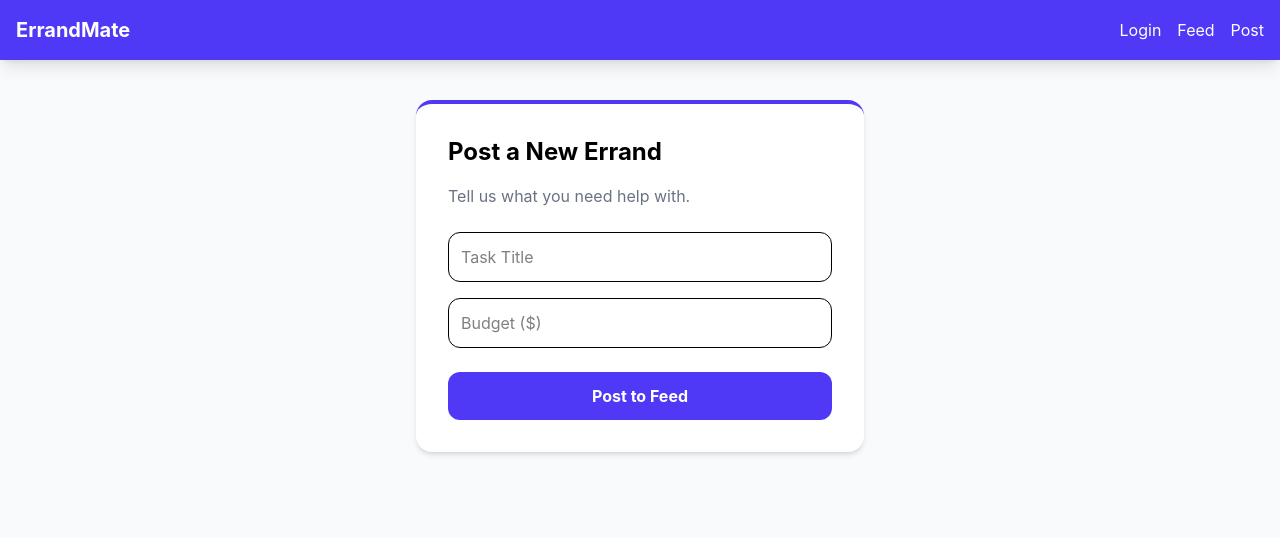
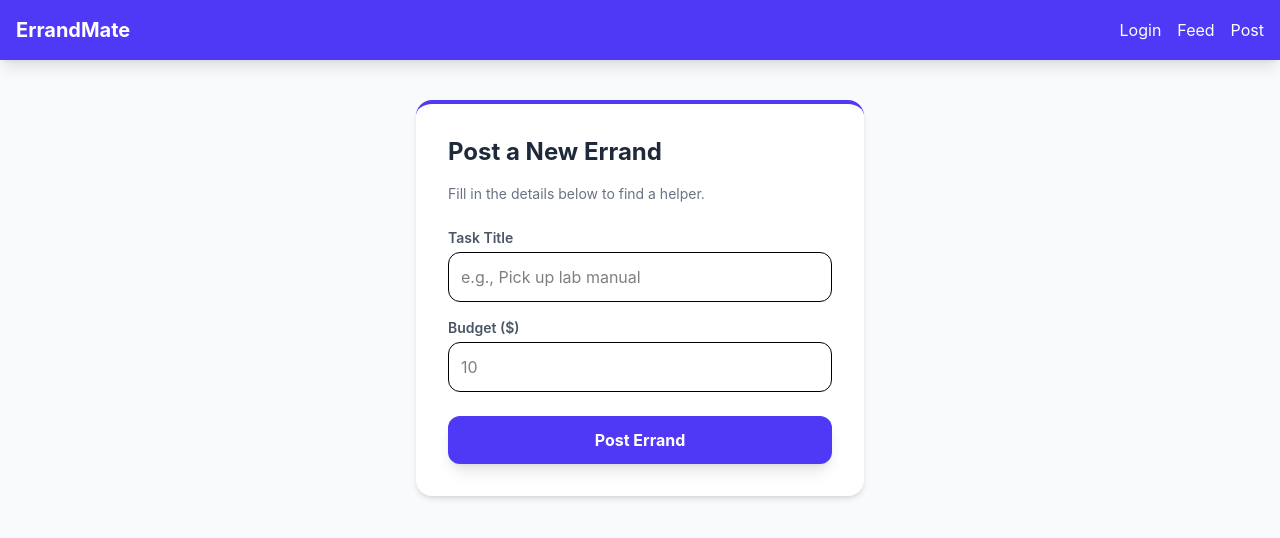
Before and after one commit to Pratham-1475/Errandmate, a React app in the folder frontend/: page / in a window 1280 px wide. Both pictures are taken after typing "name@example.com" into the empty fields and a click on the button "Post". Shown: the top 538 px of the page. Built offline with nearby package versions, Linux system fonts and the light colour scheme; the HTML template or start-up script is replaced by a standard one.

Commit message:
Finalized PostErrand component with state and axios

```diff
--- a/frontend/src/components/PostErrand.jsx
+++ b/frontend/src/components/PostErrand.jsx
@@ -2,48 +2,73 @@ import React, { useState } from 'react';
 import axios from 'axios';
 
 export default function PostErrand() {
-    // 1. Create a "State" to hold the form data
-    const [formData, setFormData] = useState({
-        title: '',
-        budget: ''
-    });
-
-    // 2. Handle the button click
-    const [status, setStatus] = useState('');
+  const [formData, setFormData] = useState({ title: '', budget: '' });
+  const [message, setMessage] = useState('');
 
   const handleSubmit = async (e) => {
     e.preventDefault();
-        setStatus('Posting...');
+
+    // Basic validation
+    if (!formData.title || !formData.budget) {
+      setMessage('❌ Please fill in all fields');
+      return;
+    }
+
+    setMessage('Sending...');
     try {
+      // This sends data to Member 2's server (defined in your .env file)
       await axios.post(`${import.meta.env.VITE_API_URL}/errands`, formData);
-            setStatus('✅ Errand posted successfully!');
-            // Clear the form
-            setFormData({ title: '', budget: '' });
+
+      setMessage('✅ Errand posted successfully!');
+      setFormData({ title: '', budget: '' }); // This clears the input boxes
     } catch (error) {
-            setStatus('❌ Failed to post. Is the server down?');
+      console.error(error);
+      setMessage('❌ Failed to post. Is Member 2’s server running?');
     }
   };
 
   return (
     <div className="bg-white p-8 rounded-2xl shadow-md max-w-md mx-auto mt-10 border-t-4 border-indigo-600">
-            <h2 className="text-2xl font-bold mb-4">Post a New Errand</h2>
-            <p className="text-gray-500 mb-6">Tell us what you need help with.</p>
+      <h2 className="text-2xl font-bold mb-4 text-gray-800">Post a New Errand</h2>
+      <p className="text-gray-500 mb-6 text-sm">Fill in the details below to find a helper.</p>
 
       <form onSubmit={handleSubmit}>
+        <div className="mb-4">
+          <label className="block text-sm font-semibold text-gray-600 mb-1">Task Title</label>
           <input
             type="text"
-                    placeholder="Task Title"
-                    className="w-full p-3 border rounded-xl mb-4"
+            placeholder="e.g., Pick up lab manual"
+            value={formData.title}
+            className="w-full p-3 border rounded-xl outline-none focus:ring-2 focus:ring-indigo-400 transition"
             onChange={(e) => setFormData({ ...formData, title: e.target.value })}
           />
+        </div>
+
+        <div className="mb-6">
+          <label className="block text-sm font-semibold text-gray-600 mb-1">Budget ($)</label>
           <input
             type="number"
-                    placeholder="Budget ($)"
-                    className="w-full p-3 border rounded-xl mb-6"
+            placeholder="10"
+            value={formData.budget}
+            className="w-full p-3 border rounded-xl outline-none focus:ring-2 focus:ring-indigo-400 transition"
             onChange={(e) => setFormData({ ...formData, budget: e.target.value })}
           />
-                <button type="submit" className="w-full bg-indigo-600 text-white py-3 rounded-xl font-bold hover:bg-indigo-700 transition">
-                    Post to Feed
+        </div>
+
+        {/* Status Message Display */}
+        {message && (
+          <p className={`text-sm mb-4 text-center font-medium ${
+            message.includes('✅') ? 'text-green-600' : 'text-red-600'
+          }`}>
+            {message}
+          </p>
+        )}
+
+        <button
+          type="submit"
+          className="w-full bg-indigo-600 text-white py-3 rounded-xl font-bold hover:bg-indigo-700 active:scale-95 transition-all shadow-lg"
+        >
+          Post Errand
         </button>
       </form>
     </div>
```
Lines whose indentation alone changed are shown as unchanged.
